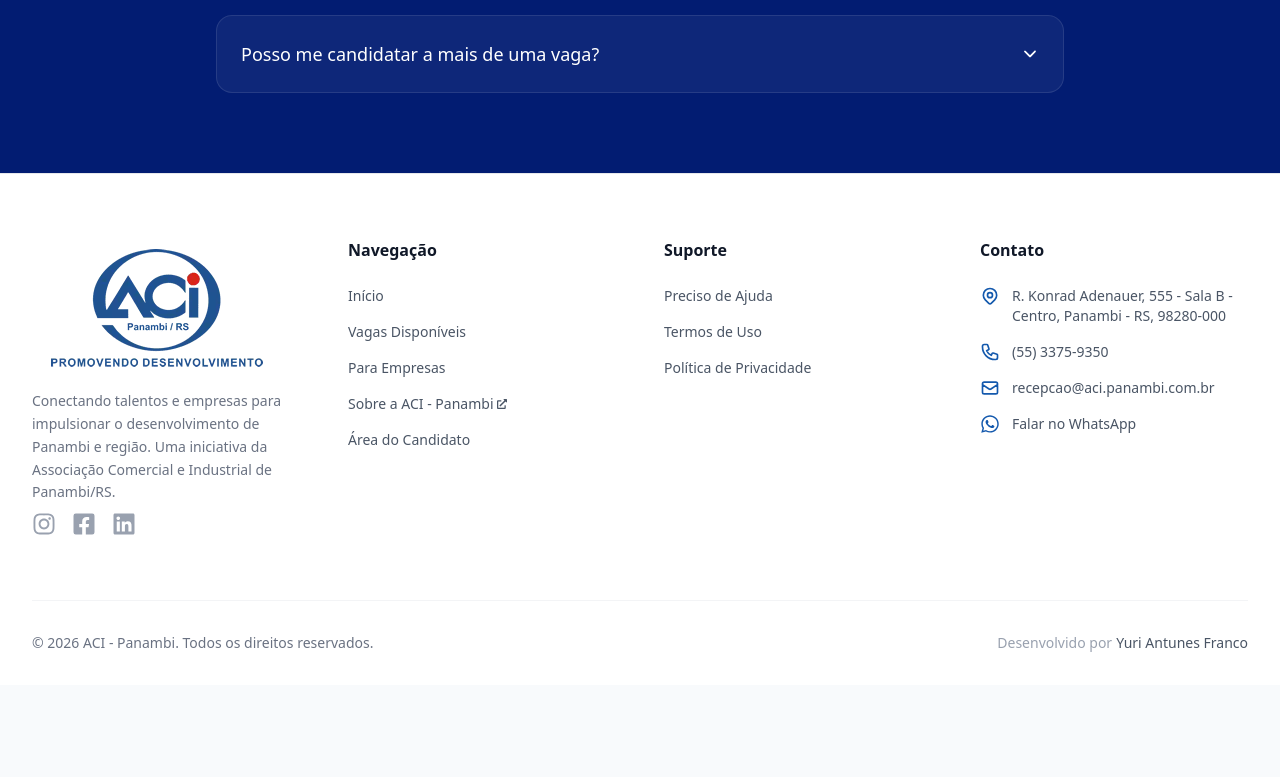
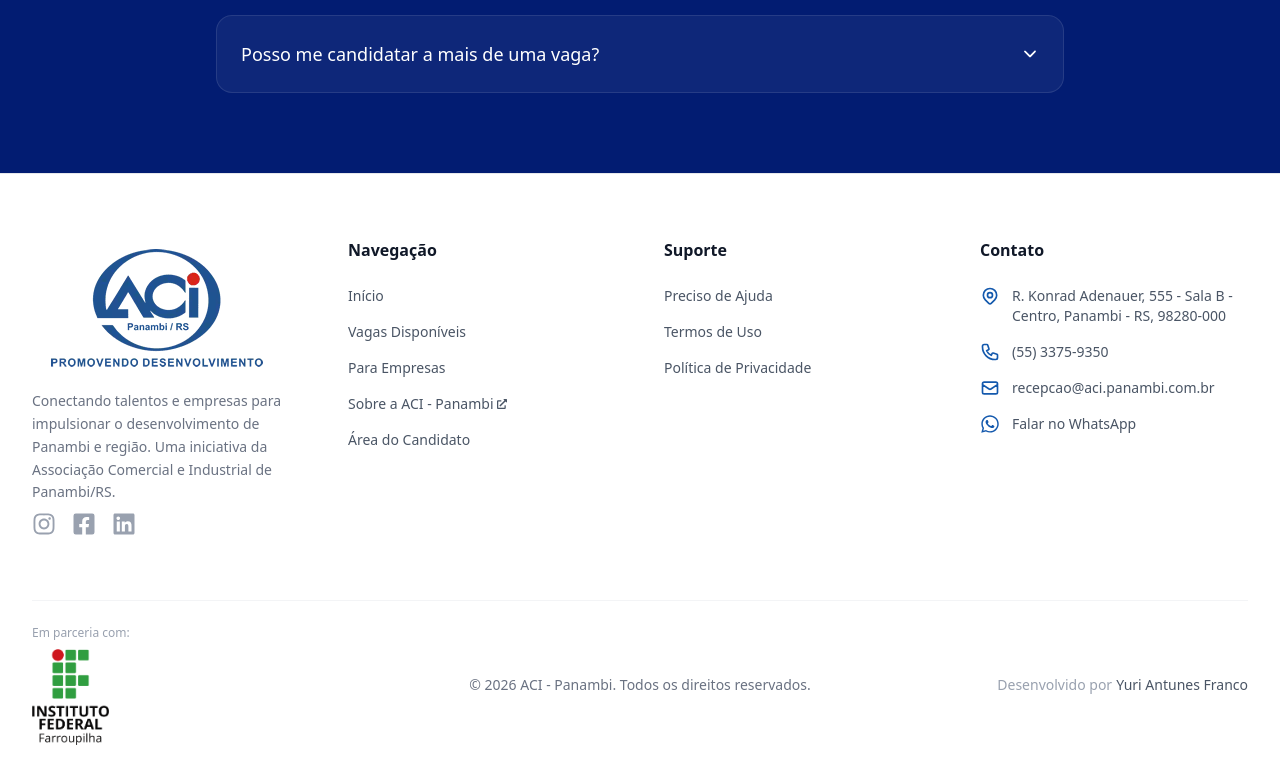
Before and after one commit to Yuri4Franco/app-emprego, a Next.js app: page / in a window 1280 px wide. Shown: the part 2525-3302 px from the top of the page. Before the commit the page ends 3210 px from the top, so only its background shows below. Built offline with nearby package versions, Linux system fonts and the light colour scheme; no server answers.

Commit message:
Refactor code structure for improved readability and maintainability

```diff
--- a/src/app/(public)/Footer.tsx
+++ b/src/app/(public)/Footer.tsx
@@ -3,6 +3,7 @@
 import Image from "next/image";
 import Link from "next/link";
 import Logo from "@/src/assets/logos/logo-site-aci-transparente.webp";
+import logoffar from "@/src/assets/logos/Colorido-Vertical.png";
 import { FaInstagram, FaLinkedin, FaFacebookSquare, FaWhatsapp, FaExternalLinkAlt } from "react-icons/fa";
 import { HiOutlineMail, HiOutlineLocationMarker, HiOutlinePhone } from "react-icons/hi";
 
@@ -107,12 +108,29 @@ export default function Footer() {
 
                 </div>
 
+
                 {/* --- RODAPÉ INFERIOR (Copyright) --- */}
-                <div className="border-t border-gray-100 pt-8 flex flex-col md:flex-row items-center justify-between gap-4">
-                    <p className="text-sm text-gray-500 text-center md:text-left">
+                <div className="border-t border-gray-100 pt-6 flex flex-col md:flex-row items-center justify-between gap-6 md:gap-4">
+
+                    {/* Bloco 1: Parceiro (No início a esquerda) */}
+                    <div className="flex flex-col items-center md:items-start gap-2 flex-1 w-full">
+                        <span className="text-xs text-gray-400 font-medium">Em parceria com:</span>
+                        <Image
+                            src={logoffar}
+                            alt="Logo parceiro IFFar"
+                            className="h-24 w-auto object-contain"
+                        />
+                    </div>
+
+                    {/* Bloco 2: Copyright (Alinhado ao meio no Desktop) */}
+                    <div className="flex-1 w-full flex justify-center">
+                        <p className="text-sm text-gray-500 text-center">
                             &copy; {currentYear} ACI - Panambi. Todos os direitos reservados.
                         </p>
+                    </div>
 
+                    {/* Bloco 3: Créditos (Alinhado à direita no Desktop) */}
+                    <div className="flex-1 w-full flex justify-center md:justify-end">
                         <p className="text-sm text-gray-400 flex items-center gap-1">
                             Desenvolvido por
                             <a
@@ -127,6 +145,8 @@ export default function Footer() {
                     </div>
 
                 </div>
+
+            </div>
         </footer>
     );
 }
```
Also changed, not shown: src/assets/logos/Colorido-Vertical.png (added), src/assets/logos/iffar-logo.png (added). Lines whose indentation alone changed are shown as unchanged.
